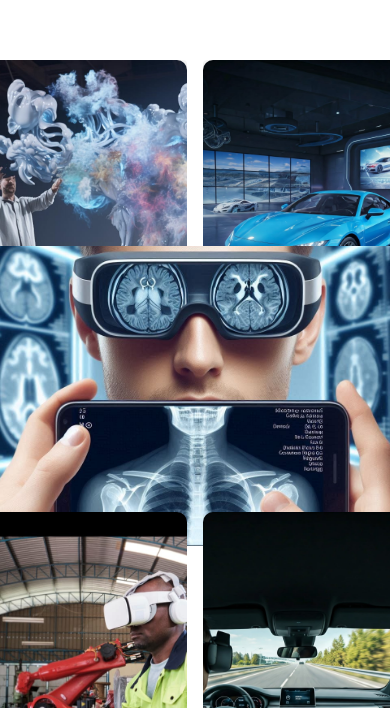
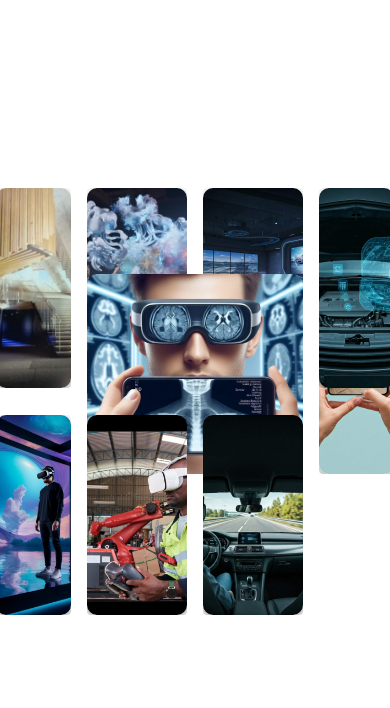
Before and after one commit to Gopiraj2306/react-task, a React (Create React App) app: page / in a window 390 px wide. Shown: the part 136-844 px from the top of the page. Built offline with nearby package versions, Linux system fonts and the light colour scheme.

Commit message:
change 2

```diff
--- a/src/image_stack.css
+++ b/src/image_stack.css
@@ -174,15 +174,15 @@ body {
 
 @media (max-width: 768px) {
   .layout-container {
-    grid-template-columns: 175px 200px 200px 175px;;
-    grid-template-rows: 170px 250px 100px  ;
+    grid-template-columns: 75px 100px 100px 75px;;
+    grid-template-rows: 70px 125px 70px  ;
     padding: 20px;
     gap: 16px;
     height: auto;
   }
 
   .box {
-    height: 300px;
+    height:200px;
   }}
 /*
   .carousel-title {
```
